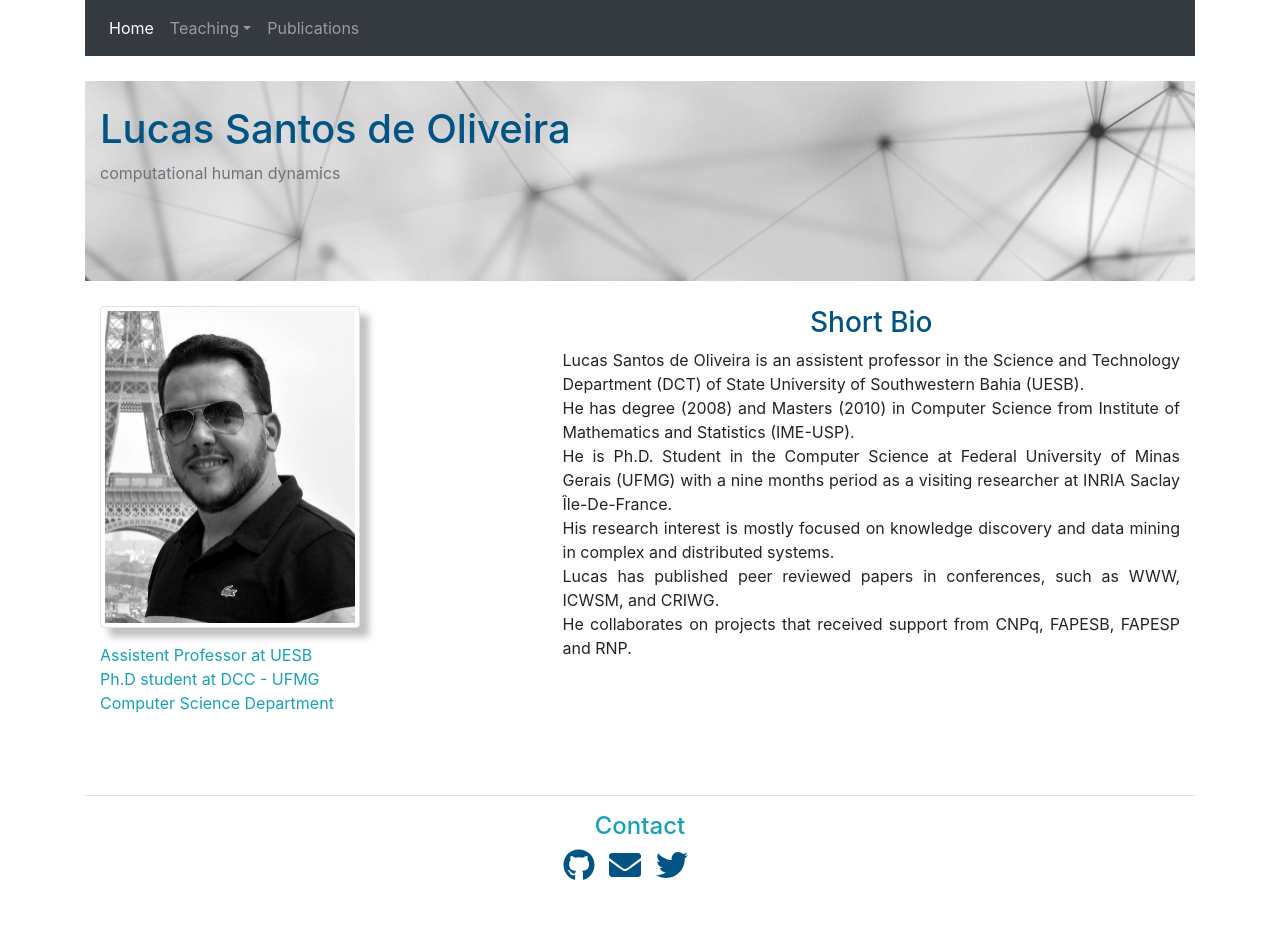
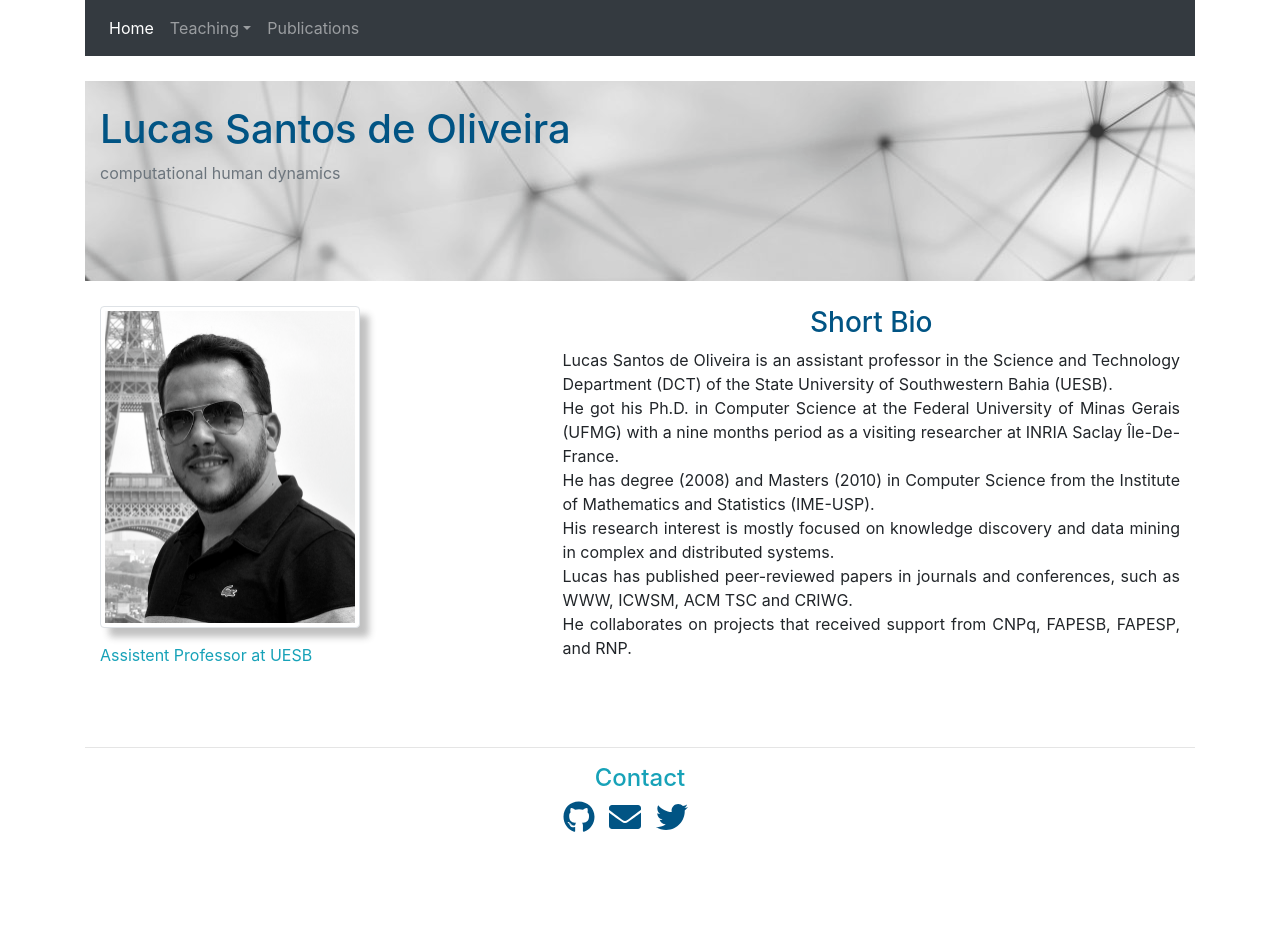
Before and after one commit to lucasant10/lucasant10.github.io, a Jekyll site: the page built from index.html, in a window 1280 px wide. Built offline with Jekyll 4.4.1, drawn with Linux system fonts in a browser that asks for light colours; nearby versions of some CDN libraries; a style sheet for code colours, icons or effects is not loaded; after the commit the page ends 900 px from its top, so only the background shows below that.

Commit message:
information update

```diff
--- a/index.html
+++ b/index.html
@@ -8,21 +8,19 @@ layout: default
             <figure>
                 <img id="photo" src="/img/lucas_portrait.png" class="img-fluid img-thumbnail" alt="...">
                 <figcaption class="text-info">
-                    Assistent Professor at UESB<br>
-                    Ph.D student at DCC - UFMG <br>
-                    Computer Science Department
+                    Assistent Professor at UESB
                 </figcaption>
             </figure>
         </div>
         <div class="col-md-7 text-justify">
             <h3 class="text-primary text-center">Short Bio</h3>
             <p>
-                Lucas Santos de Oliveira is an assistent professor in the Science and Technology Department (DCT) of State University of Southwestern Bahia  (UESB).<br/>
-                He has degree (2008) and Masters (2010) in Computer Science from Institute of Mathematics and Statistics (IME-USP).<br/>
-                He is Ph.D. Student in the Computer Science at Federal University of Minas Gerais (UFMG) with a nine months period as a visiting researcher at INRIA Saclay Île-De-France. <br/>
+                Lucas Santos de Oliveira is an assistant professor in the Science and Technology Department (DCT) of the State University of Southwestern Bahia  (UESB).<br/>
+                He got his Ph.D. in Computer Science at the Federal University of Minas Gerais (UFMG) with a nine months period as a visiting researcher at INRIA Saclay Île-De-France. <br/>
+                He has degree (2008) and Masters (2010) in Computer Science from the Institute of Mathematics and Statistics (IME-USP).<br/>
                 His research interest is mostly focused on knowledge discovery and data mining in complex and distributed systems. <br/>
-                Lucas has published peer reviewed papers in conferences, such as WWW, ICWSM, and CRIWG.<br/>
-                He collaborates on projects that received support from CNPq, FAPESB, FAPESP and RNP.
+                Lucas has published peer-reviewed papers in journals and conferences, such as WWW, ICWSM, ACM TSC and CRIWG.<br/>
+                He collaborates on projects that received support from CNPq, FAPESB, FAPESP, and RNP.
             </p>
         </div>
 
--- a/publications/bibliography.bib
+++ b/publications/bibliography.bib
@@ -10,7 +10,7 @@ number = {4},
 issn = {2469-7818},
 url = {https://doi.org/10.1145/3412326},
 doi = {10.1145/3412326},
-journal = {Trans. Soc. Comput.},
+journal = {ACM Transactions on Social Computing},
 month = sep,
 articleno = {19},
 numpages = {28},
```
